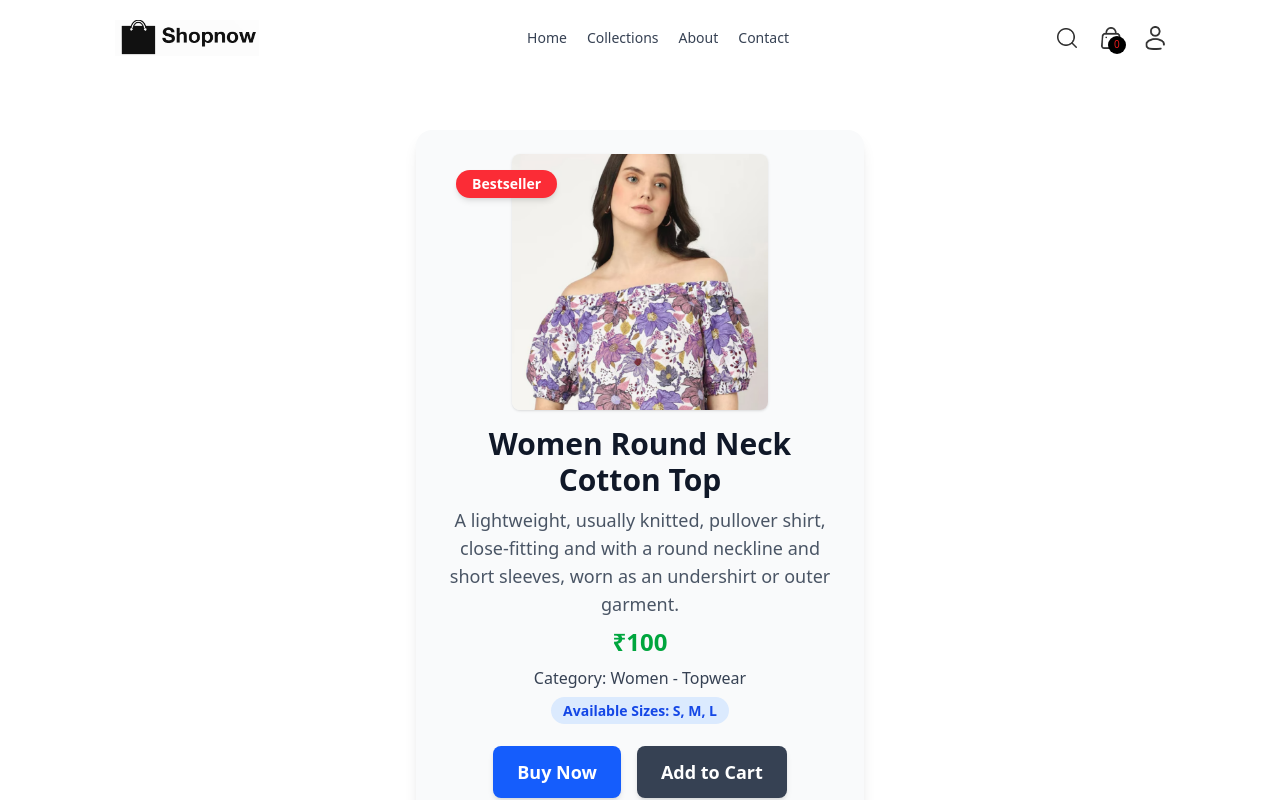
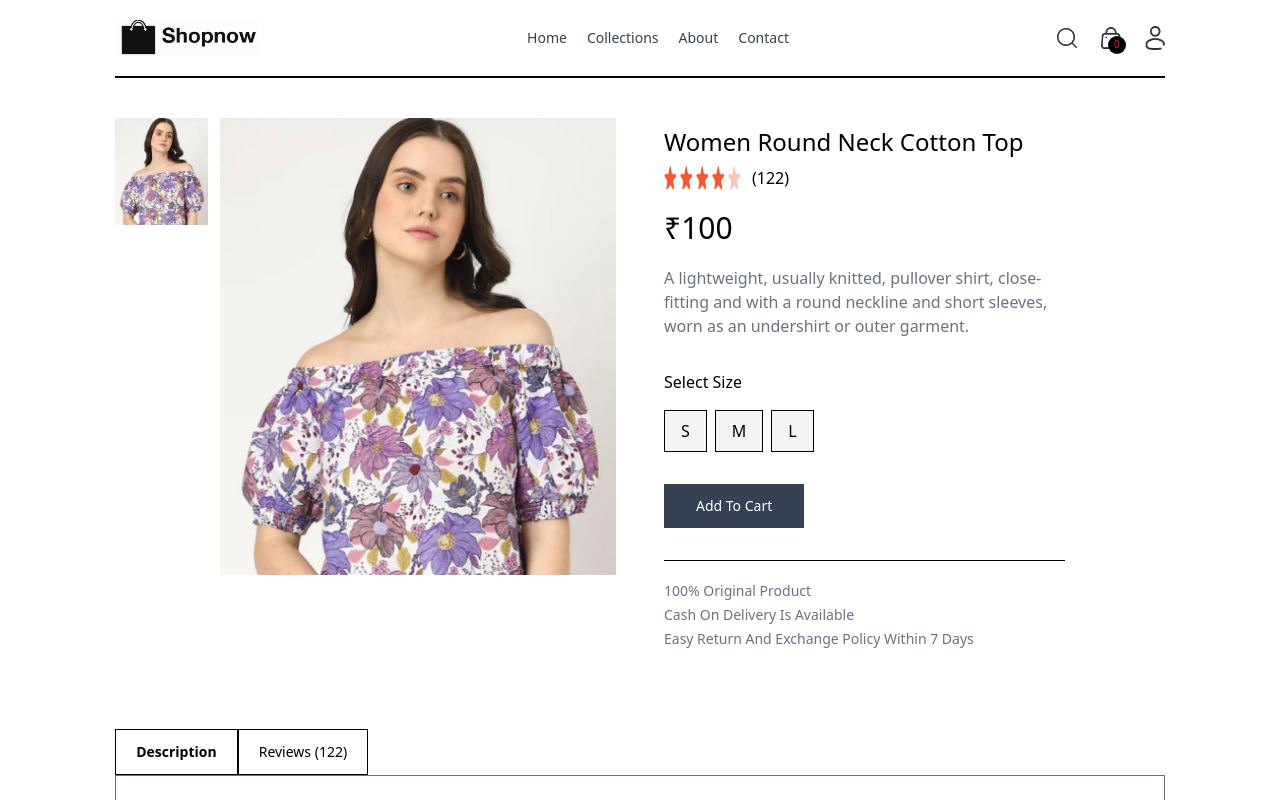
Before and after one commit to PratikParida2/E-Commerce-Project, a React (Vite) app: page /product/aaaaa in a window 1280 px wide. Shown: the top 800 px of the page. Built offline with nearby package versions, Linux system fonts and the light colour scheme.

Commit message:
Working On Product Page

```diff
--- a/src/pages/Product.jsx
+++ b/src/pages/Product.jsx
@@ -1,10 +1,12 @@
-import React, { useContext } from 'react'
+import React, { useContext, useState } from 'react'
 import { useParams } from 'react-router'
 import { ShopContext } from '../context/ShopContext';
 import ShowProduct from '../components/ShowProduct';
+import { assets } from '../assets/frontend_assets/assets';
 const Product = () => {
-  const {products,cart}=useContext(ShopContext);
-
+  const {products,currency}=useContext(ShopContext);
+  // console.log(products);
+  const [size,setSize]=useState('');
   const parameter=useParams();
   let index=-1;
 
@@ -17,50 +19,73 @@ const Product = () => {
       break;
     }
   }
-  if(index===-1)
-  {
-    return <h1 className='text-center'>Product Not Found</h1>
-  }
-  console.log(index);
-  return (
-    <div className="min-h-screen bg-white flex items-center justify-center p-6">
-      <div className="max-w-md w-full bg-gray-50 shadow-lg rounded-2xl p-6 text-center relative">
+  // if(index===-1)
+  // {
+  //   return <h1 className='text-center'>Product Not Found</h1>
+  // }
+  // console.log(index);
+  return index!=-1?(
+    <div className='border-t-2 pt-10 transition-opacity ease-in duration-500 opacity-100 '>
+      {/* Product Data */}
+      <div className='flex gap-12 sm:gap-12 flex-col sm:flex-row'>
         {/* Product Image */}
-        <div className="relative">
-          {products[index].bestseller && (
-            <span className="bg-red-500 text-white text-sm font-semibold px-4 py-1 rounded-full absolute top-4 left-4 shadow-md">
-              Bestseller
-            </span>
-          )}
-          <img
-            src={products[index].image}
-            alt={products[index].name}
-            className="w-64 h-64 object-cover rounded-lg mx-auto shadow-sm"
-          />
+        <div className='flex-1 flex flex-col-reverse gap-3 sm:flex-row'>
+          <div className='flex sm:flex-col overflow-x-auto sm:overflow-y-auto justify-between sm:justify-normal sm:w-[18.7%] w-full'>
+            <img src={products[index].image} alt="" />
+          </div>
+          <div className='w-full sm:w-[80%]'>
+            <img className='w-full h-auto' src={products[index].image} alt="" />
+          </div>
         </div>
+        {/* Product Info */}
+        <div className='flex-1 '>
+          <h1 className='font-medium text-2xl mt-2'>{products[index].name}</h1>
+          <div className='flex item-center gap-1 mt-2'>
+              <img src={assets.star_icon} alt="" className="w-3 5" />
+              <img src={assets.star_icon}  alt="" className="w-3 5" />
+              <img src={assets.star_icon}  alt="" className="w-3 5" />
+              <img src={assets.star_icon}  alt="" className="w-3 5" />
+              <img src={assets.star_dull_icon}  alt="" className="w-3 5" />
+              <p className='pl-2'>(122)</p>
+          </div>
+          <p className='mt-5 text-3xl font-medium'>{currency}{products[index].price}</p>
+          <p className='mt-5 text-gray-500 md:w-4/5'>{products[index].description}</p>
+          <div className='flex flex-col gap-4 my-8'>
+            <p>Select Size</p>
+            <div className='flex gap-2'>
+              {products[index].sizes.map(item=><button  key={item} className={`border py-2 px-4 bg-gray-100 cursor-pointer ${size===item?'border-orange-500':''}`} onClick={()=>{setSize(item)}} >{item}</button>)}
+            </div>
+          </div>
 
-        {/* Product Details */}
-        <h2 className="text-3xl font-semibold text-gray-900 mt-4">{products[index].name}</h2>
-        <p className="text-gray-600 mt-2 text-lg">{products[index].description}</p>
-        <p className="text-2xl font-bold text-green-600 mt-2">₹{products[index].price}</p>
-        <p className="text-gray-700 mt-2 font-medium">Category: {products[index].category} - {products[index].subCategory}</p>
-        <div className="mt-2">
-          <span className="bg-blue-100 text-blue-700 px-3 py-1 rounded-full text-sm font-semibold">
-            Available Sizes: {products[index].sizes.join(", ")}
-          </span>
-        </div>
-        <div className="mt-6 flex justify-center space-x-4">
-          <button className="px-6 py-3 bg-blue-600 text-white text-lg font-semibold rounded-lg hover:bg-blue-700 transition-shadow shadow-md cursor-pointer">
-            Buy Now
-          </button>
-          <button className="px-6 py-3 bg-gray-700 text-white text-lg font-semibold rounded-lg hover:bg-gray-800 transition-shadow shadow-md cursor-pointer">
-            Add to Cart
-          </button>
+       <button className='bg-gray-700 text-white px-8 py-3 text-sm active:bg-gray-900 cursor-pointer '>Add To Cart</button>
+       <hr className='mt-8 sm:w-4/5' />
+
+       <div className='text-sm text-gray-500 mt-5 flex flex-col gap-1'>
+        <p>100% Original Product</p>
+        <p>Cash On Delivery Is Available</p>
+        <p>Easy Return And Exchange Policy Within 7 Days</p>
+       </div>
+
         </div>
       </div>
+
+      {/* Description And Review Section */}
+      <div className='mt-20'>
+          <div className='flex'>
+            <b className='border px-5 py-3 text-sm'>Description</b>
+            <p  className='border px-5 py-3 text-sm'>Reviews (122)</p>
+          </div>
+          <div className='flex flex-col gap-4 border px-6 py-6 text-sm text-gray-500'>
+              <p>Step into style with ShopNow, your ultimate destination for stunning dresses! From chic casual wear to elegant evening gowns, we offer a curated collection that suits every occasion.</p>
+              <p>✨ Perfect Fit for Every Body Type – We believe fashion is for everyone, which is why our collection includes inclusive sizes and customized fits. Whether you love a flowy maxi, a sleek bodycon, or a classic A-line, we ensure that you feel confident and beautiful in every dress you wear.
+
+Find your perfect dress today and redefine your style! Shop now at ShopNow!</p>
+          </div>
+      </div>
+
     </div>
 
-  )
+  ):<div className='opacity-0'>Product Is Not Found</div>
 }
 
 export default Product
```
